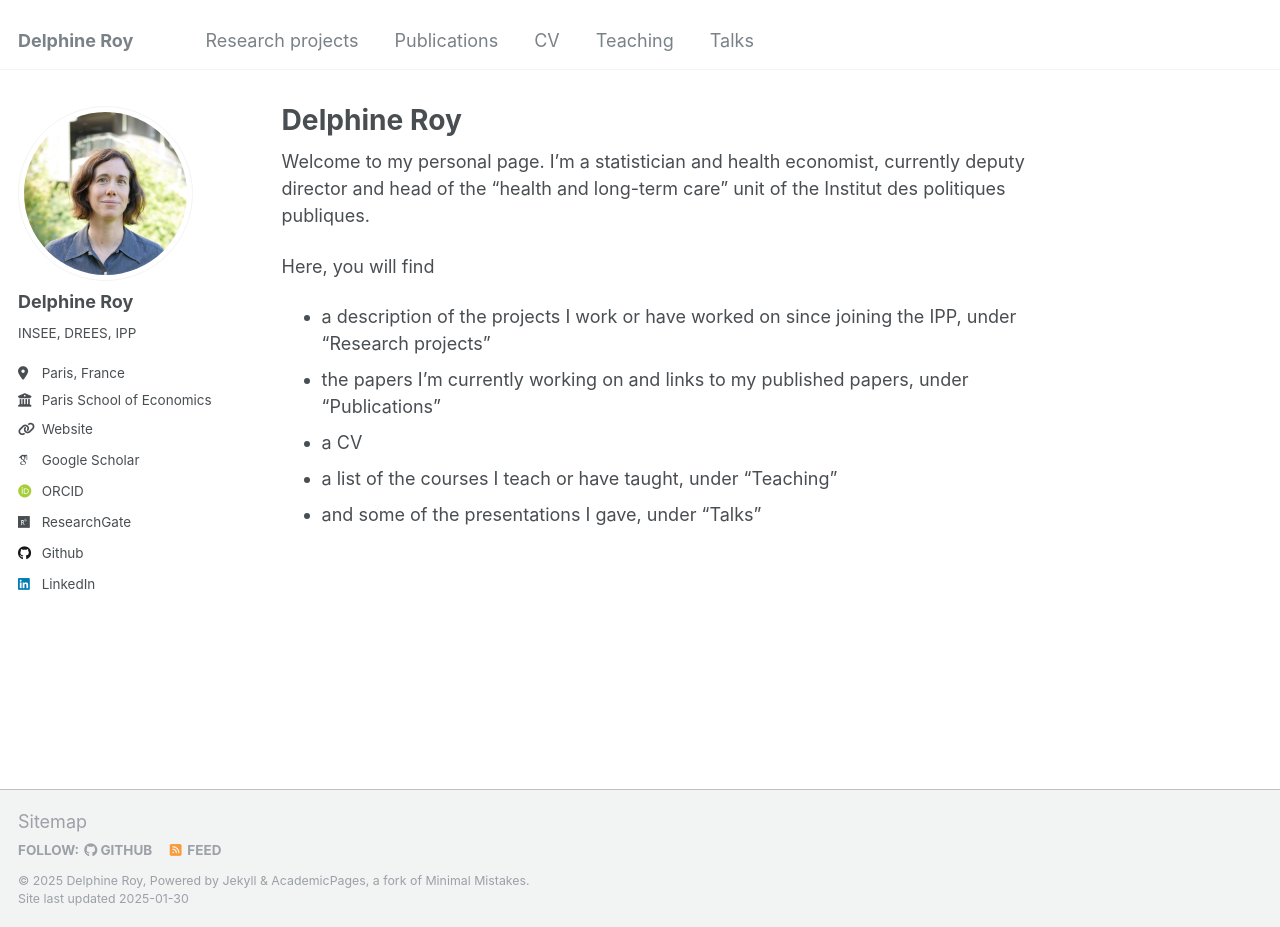
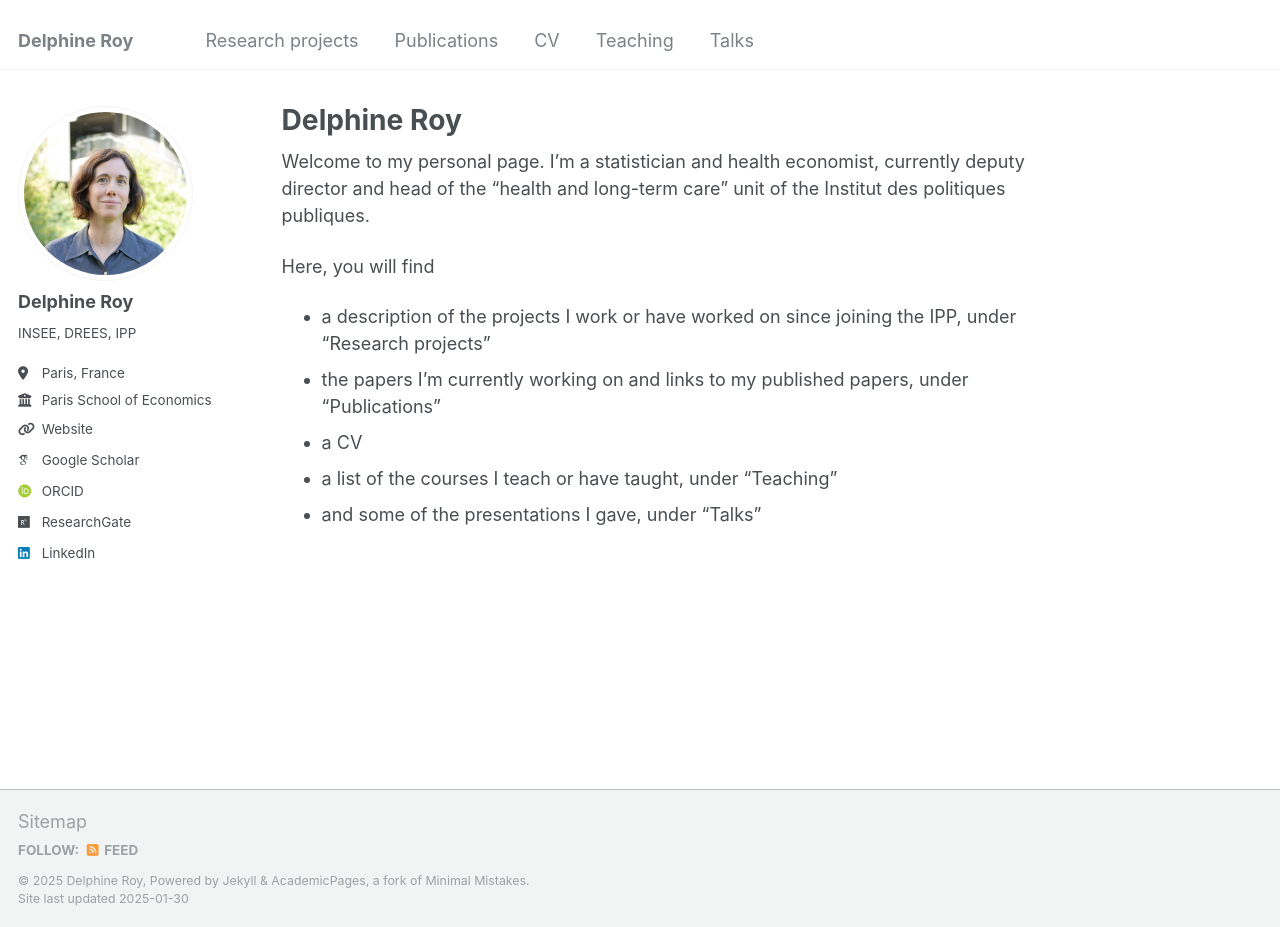
Before and after one commit to DelphineRoy/delphineroy.github.io, a Jekyll site: the page built from _pages/about.md, in a window 1280 px wide and 927 px high. Built offline with Jekyll 4.4.1, drawn with Linux system fonts in a browser that asks for light colours; some web fonts are replaced.

Commit message:
Corrige linkedIn sur _config.yml

```diff
--- a/_config.yml
+++ b/_config.yml
@@ -44,7 +44,7 @@ author:
   bitbucket        : # Username - Update with your username on the site
   codepen          : # Username
   dribbble         : # Username
-  github           : "DelphineRoy"
+  github           : # "DelphineRoy"
   kaggle           : # Username
   stackoverflow    : # User number or user number and name (i.e., use "1" or "1/jeff-atwood")
 
@@ -58,7 +58,7 @@ author:
   keybase          : # Username
   instagram        : # Username
   lastfm           : # Username
-  linkedin         : "https://www.linkedin.com/in/delphine-roy-bbba1a/"
+  linkedin         : "delphine-roy-bbba1a"
   mastodon         : # URL
   medium           : # URL
   pinterest        : # Username
```
